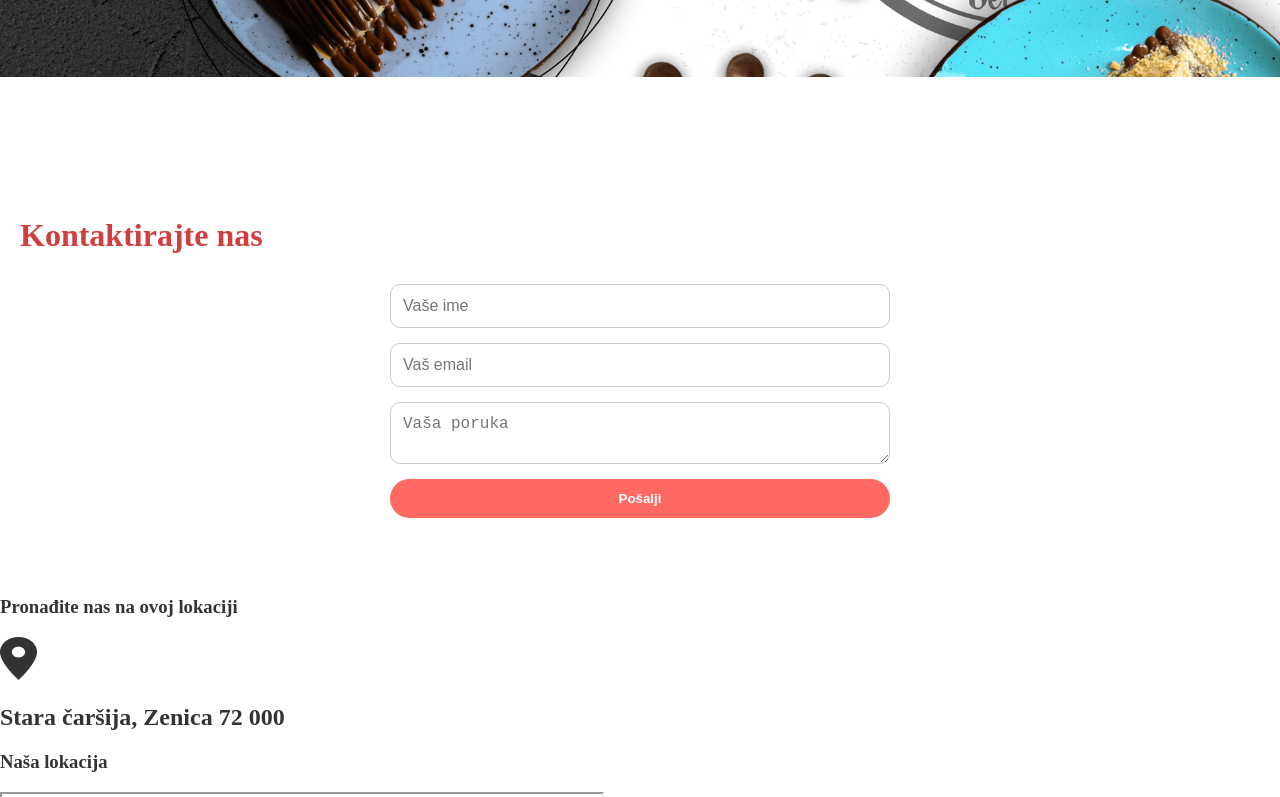
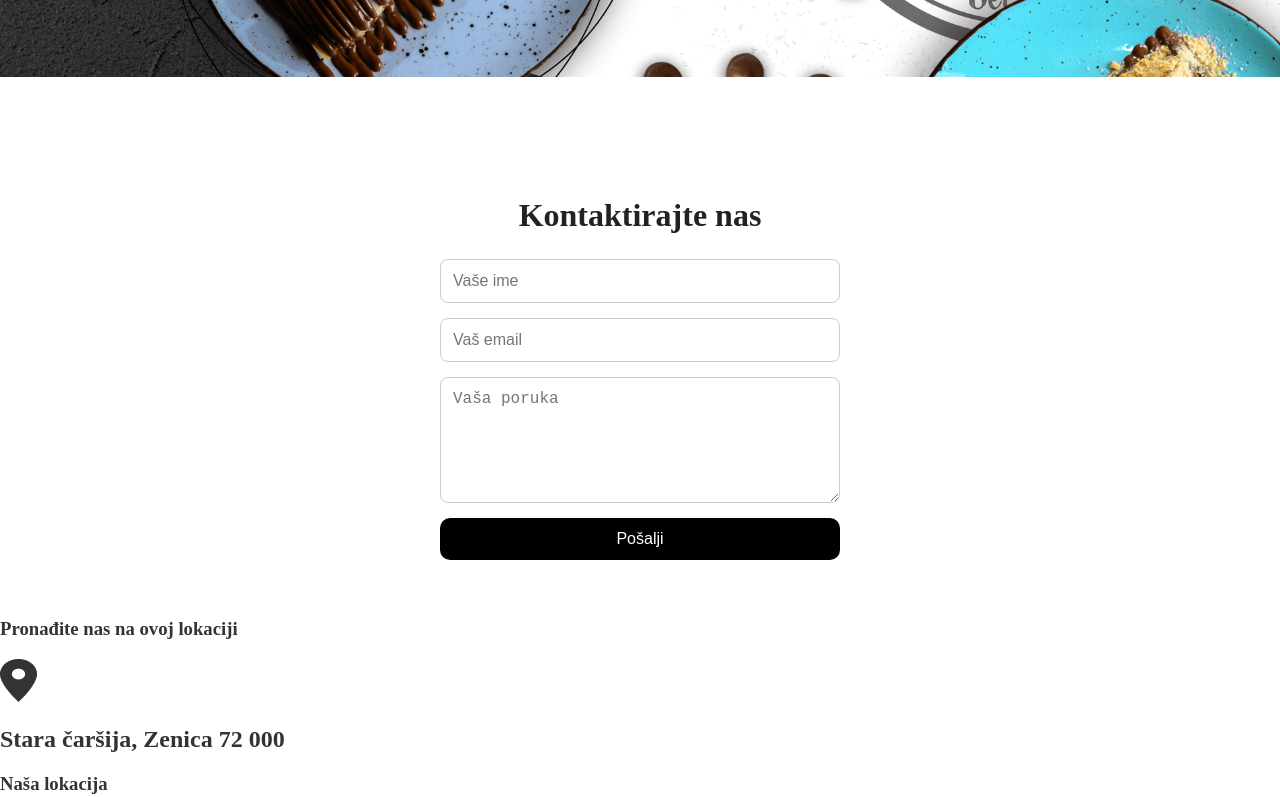
Before and after one commit to AjnaKaric296/Palacinkara-Njam-Njam, a React (Create React App) app: page /kontakt in a window 1280 px wide. Shown: the part 515-1312 px from the top of the page. Built offline with nearby package versions, Linux system fonts and the light colour scheme; grey boxes are pictures that could not be loaded.

Commit message:
prvobitna izmjena kontakt css

```diff
--- a/src/App.css
+++ b/src/App.css
@@ -192,34 +192,56 @@ height: 335px;
   border-radius: 15px;
 }
 
+.contact {
+  text-align: center;
+  padding: 40px 20px;
+}
+
+.contact h2 {
+  font-size: 32px;
+  font-weight: bold;
+  margin-bottom: 25px;
+  color: #222;
+}
+
 .contact form {
-  max-width: 500px;
+  max-width: 400px;
   margin: 0 auto;
   display: flex;
   flex-direction: column;
   gap: 15px;
 }
 
-.contact input, .contact textarea {
+.contact input,
+.contact textarea {
   padding: 12px;
-  border-radius: 10px;
+  border-radius: 8px;
   border: 1px solid #ccc;
   font-size: 16px;
+  outline: none;
+}
+
+.contact textarea {
+  resize: vertical;
+  min-height: 100px;
 }
 
 .contact button {
   padding: 12px;
-  background-color: #ff6961;
-  color: white;
+  background-color: #000;
+  color: #fff;
   border: none;
-  border-radius: 20px;
-  font-weight: bold;
+  border-radius: 10px;
+  font-size: 16px;
+  font-weight: 500;
   cursor: pointer;
+  transition: background-color 0.3s ease;
 }
 
 .contact button:hover {
-  background-color: #ff4c4c;
+  background-color: #333;
 }
+
 .container {
   padding: 20px;
   font-family: sans-serif;
```
